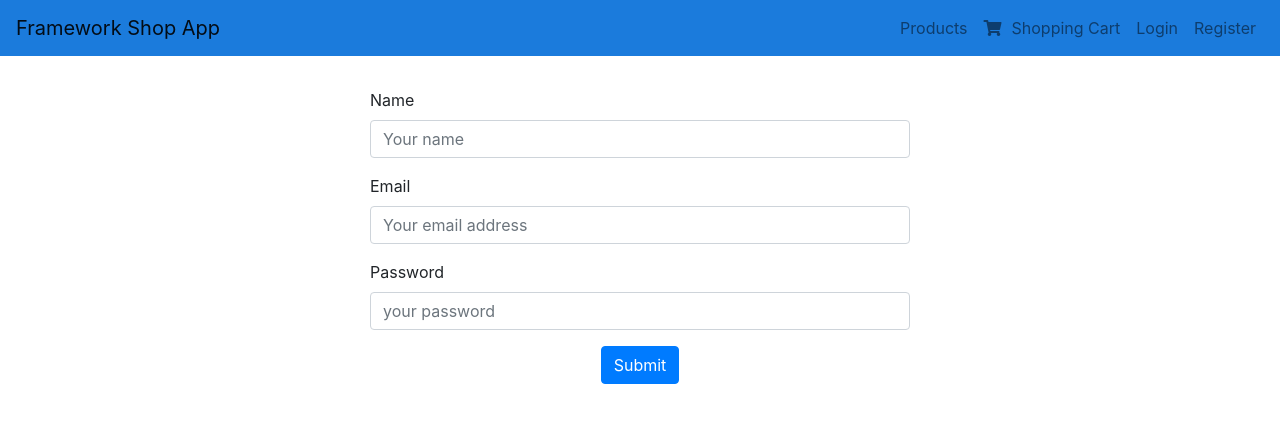
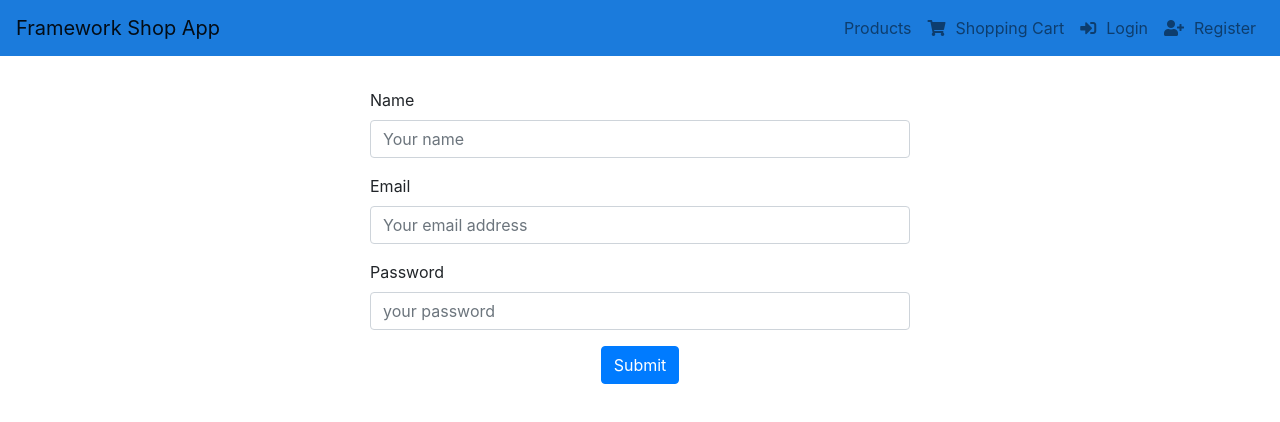
Before and after one commit to HuangStanley050/eComm_front, a React (Create React App) app: page /signup in a window 1280 px wide. Shown: the top 422 px of the page. Built offline with nearby package versions, Linux system fonts and the light colour scheme.

Commit message:
more UI changes

```diff
--- a/src/components/authForm/login.js
+++ b/src/components/authForm/login.js
@@ -11,7 +11,7 @@ import {
 } from "reactstrap";
 import { connect } from "react-redux";
 import { login_start } from "../../store/actions/authAction";
-import Loader from "../loading/spinner";
+
 import { Redirect } from "react-router-dom";
 
 class Login extends Component {
@@ -50,9 +50,7 @@ class Login extends Component {
     return (
       <Container style={{ marginTop: "2rem" }}>
         {redirect}
-        {this.props.loading ? (
-          <Loader />
-        ) : (
+
         <Row>
           <Col md={{ size: 6, offset: 3 }}>
             <Form onSubmit={this.handleSubmit}>
@@ -97,7 +95,6 @@ class Login extends Component {
             ) : null}
           </Col>
         </Row>
-        )}
       </Container>
     );
   }
@@ -110,7 +107,6 @@ const mapDispatchToProps = dispatch => {
 };
 const mapStateToProps = state => {
   return {
-    loading: state.auth.isloading,
     error: state.auth.error,
     auth: state.auth.userInfo
   };
--- a/src/components/authForm/register.js
+++ b/src/components/authForm/register.js
@@ -11,7 +11,8 @@ import {
 } from "reactstrap";
 import { register_user_start } from "../../store/actions/authAction";
 import { connect } from "react-redux";
-import Loader from "../loading/spinner";
+import { Redirect } from "react-router-dom";
+//import Loader from "../loading/spinner";
 
 class Register extends React.Component {
   state = {
@@ -37,9 +38,14 @@ class Register extends React.Component {
   };
 
   render() {
+    let redirect = null;
+    if (this.props.registered) {
+      redirect = <Redirect to="/login" />;
+    }
+
     return (
       <Container style={{ marginTop: "2rem" }}>
-        {!this.props.loading ? (
+        {redirect}
         <Row>
           <Col md={{ size: 6, offset: 3 }}>
             <Form onSubmit={this.submitHandler}>
@@ -84,9 +90,6 @@ class Register extends React.Component {
             </Form>
           </Col>
         </Row>
-        ) : (
-          <Loader />
-        )}
       </Container>
     );
   }
@@ -100,7 +103,7 @@ const mapDispatchToProps = dispatch => {
 
 const mapStateToProps = state => {
   return {
-    loading: state.auth.isloading
+    registered: state.auth.isRegistered
   };
 };
 
--- a/src/components/navigation/navbar.js
+++ b/src/components/navigation/navbar.js
@@ -46,11 +46,19 @@ const NavBar = props => {
               <React.Fragment>
                 <NavItem>
                   <NavLink tag={Link} to="/login">
+                    <i
+                      style={{ marginRight: "10px" }}
+                      className="fas fa-sign-in-alt"
+                    />
                     Login
                   </NavLink>
                 </NavItem>
                 <NavItem>
                   <NavLink tag={Link} to="/signup">
+                    <i
+                      style={{ marginRight: "10px" }}
+                      className="fas fa-user-plus"
+                    />
                     Register
                   </NavLink>
                 </NavItem>
--- a/src/store/reducers/auth.js
+++ b/src/store/reducers/auth.js
@@ -1,6 +1,7 @@
 import * as actionType from "../actions/actionTypes";
 const initialState = {
   isAuth: false,
+  isRegistered: false,
   userInfo: {},
   loading: false,
   error: ""
@@ -25,7 +26,8 @@ const reducer = (state = initialState, action) => {
     case actionType.REGISTER_USER_SUCCESS:
       return {
         ...state,
-        loading: false
+        loading: false,
+        isRegistered: true
       };
     case actionType.LOGIN_FAIL:
       return {
```
Lines whose indentation alone changed are shown as unchanged.
